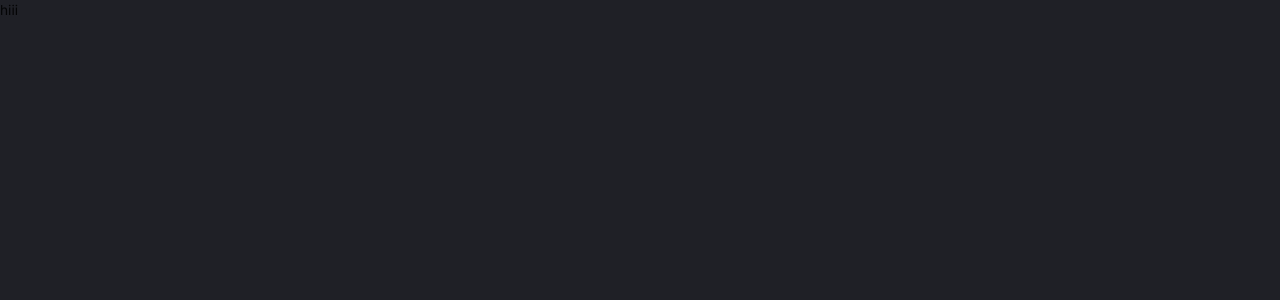
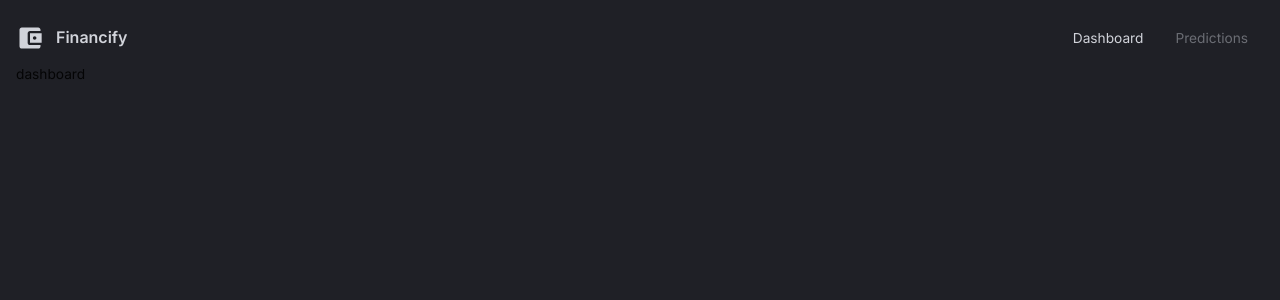
Before and after one commit to Reshma-24799/financify, a React (Vite) app in the folder client/: page / in a window 1280 px wide. Shown: the top 300 px of the page. Built offline with nearby package versions, Linux system fonts and the light colour scheme.

Commit message:
completed the navbar section

```diff
--- a/client/src/App.tsx
+++ b/client/src/App.tsx
@@ -1,17 +1,28 @@
 import {  ThemeProvider, createTheme } from "@mui/material/styles";
 import { useMemo } from "react";
 import { themeSettings } from "./theme";
-import { CssBaseline } from "@mui/material";
+import { Box, CssBaseline } from "@mui/material";
+import { BrowserRouter, Route, Routes } from "react-router-dom";
+import Navbar from "./scenes/navbar";
 
 
 function App() {
   const theme = useMemo(() => createTheme(themeSettings), []);
   return (
       <div className="app">
-        <ThemeProvider theme={theme}>
-           <CssBaseline />
-           hiii
-        </ThemeProvider>
+        <BrowserRouter>
+          <ThemeProvider theme={theme}>
+            <CssBaseline />
+            <Box width="100%" height="100%" padding="1rem 2rem 4rem 1rem">
+              <Navbar />
+            <Routes>
+              <Route path="/" element={<div>dashboard</div>} />
+              <Route path="/predictions" element={<div>predictions</div>} />
+            </Routes>
+            </Box>
+          </ThemeProvider>
+        </BrowserRouter>
+
       </div>
   )
 }
--- /dev/null
+++ b/client/src/components/FlexBetween.tsx
@@ -0,0 +1,10 @@
+import { Box } from "@mui/material";
+import { styled } from "@mui/system";
+
+const FlexBetween = styled(Box)({
+    display: "flex",
+    justifyContent: "space-between",
+    alignItems: "center"
+});
+
+export default FlexBetween;
--- /dev/null
+++ b/client/src/scenes/navbar/index.tsx
@@ -0,0 +1,54 @@
+import {useState} from 'react'
+import {Link} from 'react-router-dom'
+import {Box, Typography, useTheme} from '@mui/material'
+import FlexBetween from '@/components/FlexBetween'
+import AccountBalanceWalletIcon from '@mui/icons-material/AccountBalanceWallet';
+
+const Navbar = () => {
+    const {palette} =useTheme();
+    const [selected, setSelected] = useState("dashboard");
+  return (
+   <FlexBetween mb="0.25rem" p="0.5rem 0rem" color={palette.grey[300]}>
+        {/* leftside */}
+        <FlexBetween gap="0.75rem">
+            <AccountBalanceWalletIcon sx={{ fontSize: "28px" }} />
+            <Typography  variant="h4" fontSize="16px">
+                Financify
+            </Typography>
+        </FlexBetween>
+
+         {/* leftside */}
+         <FlexBetween gap="2rem">
+            <Box sx={{"&:hover": {color: palette.primary[200]}}}>
+                <Link
+                    to="/"
+                    onClick={() => setSelected("dashboard")}
+                    style={{
+                        color: selected === "dashboard" ? "inherit" : palette.grey[700],
+                        textDecoration: "inherit",
+                      }}
+                >
+                    Dashboard
+                </Link>
+            </Box>
+            <Box sx={{"&:hover": {color: palette.primary[200]}}}>
+                <Link
+                    to="/predictions"
+                    onClick={() => setSelected("predictions")}
+                    style={{
+                        color: selected === "predictions" ? "inherit" : palette.grey[700],
+                        textDecoration: "inherit",
+                      }}
+                >
+                    Predictions
+                </Link>
+            </Box>
+
+         </FlexBetween>
+
+
+   </FlexBetween>
+  )
+}
+
+export default Navbar;
```
